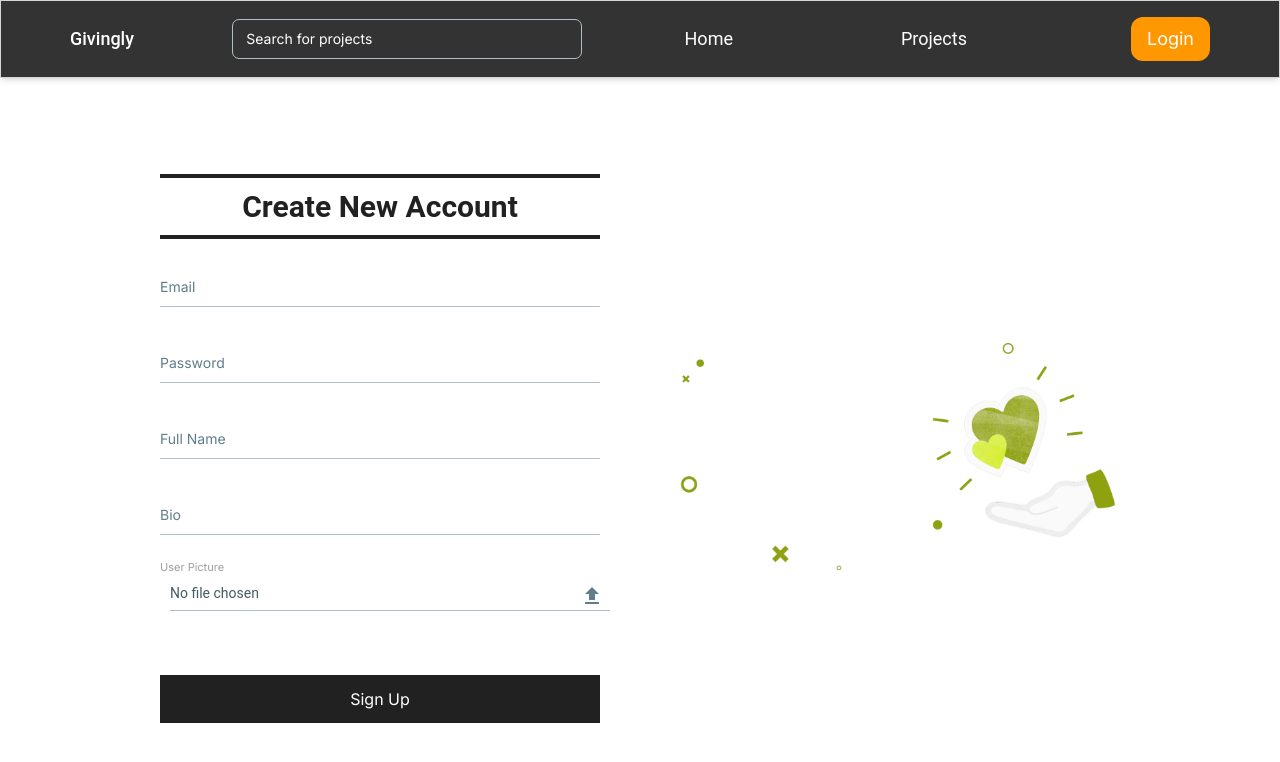
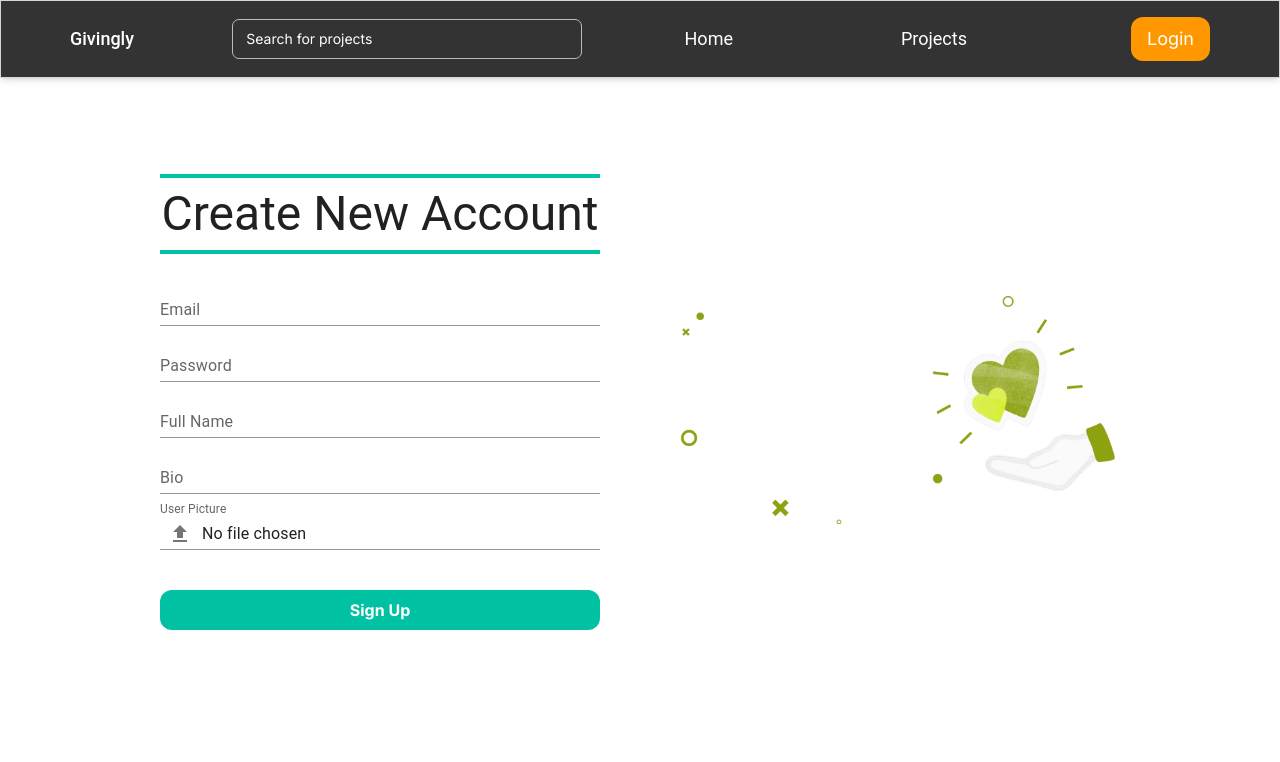
Before and after one commit to 202303-PRM-TR-FEW/Crowdfunding-Platform-Team-10, a Next.js app: page /en/signup in a window 1280 px wide. Shown: the top 762 px of the page. Built offline with nearby package versions, Linux system fonts and the light colour scheme; no server answers; the database is empty.

Commit message:
Added theme color to signup form and updated all  validation error message icons in project  to be material icon

```diff
--- a/app/components/forms/DonationForm.jsx
+++ b/app/components/forms/DonationForm.jsx
@@ -12,7 +12,7 @@ import { Controller, useForm } from "react-hook-form";
 import ArrowBackIosNewIcon from "@mui/icons-material/ArrowBackIosNew";
 import { yupResolver } from "@hookform/resolvers/yup";
 import * as yup from "yup";
-import { InformationCircleIcon } from "@heroicons/react/24/solid";
+import InfoIcon from "@mui/icons-material/Info";
 import {
   addDoc,
   collection,
@@ -132,9 +132,7 @@ const DonationForm = ({ openDonationForm, setOpenDonationForm, id }) => {
                 variant="small"
                 className="flex items-center gap-1 font-normal mt-2 text-red-800 mb-4"
               >
-                {errors.donation && (
-                  <InformationCircleIcon className="w-4 h-4 -mt-px" />
-                )}
+                {errors.donation && <InfoIcon fontSize="small" />}
                 {errors.donation?.message}
               </Typography>
               <div className="flex items-center">
--- a/app/components/forms/LoginForm.jsx
+++ b/app/components/forms/LoginForm.jsx
@@ -11,7 +11,7 @@ import {
   Input,
   Card,
 } from "@material-tailwind/react";
-import { InformationCircleIcon } from "@heroicons/react/24/solid";
+import InfoIcon from "@mui/icons-material/Info";
 
 import { useForm } from "react-hook-form";
 import { yupResolver } from "@hookform/resolvers/yup";
@@ -85,9 +85,7 @@ const LoginForm = () => {
                   variant="small"
                   className="flex items-center gap-1 font-normal mt-2 text-red-800 mb-4"
                 >
-                  {errors.email && (
-                    <InformationCircleIcon className="w-4 h-4 -mt-px" />
-                  )}
+                  {errors.email && <InfoIcon fontSize="small" />}
                   {errors.email?.message}
                 </Typography>
               </div>
@@ -105,9 +103,7 @@ const LoginForm = () => {
                   variant="small"
                   className="flex items-center gap-1 font-normal mt-2 text-red-800 mb-4"
                 >
-                  {errors.password && (
-                    <InformationCircleIcon className="w-4 h-4 -mt-px" />
-                  )}
+                  {errors.password && <InfoIcon fontSize="small" />}
                   {errors.password?.message}
                 </Typography>
               </div>
--- a/app/components/forms/SignupForm.jsx
+++ b/app/components/forms/SignupForm.jsx
@@ -3,17 +3,34 @@ import { useRouter } from "next/navigation";
 import { setDoc, doc, serverTimestamp } from "firebase/firestore";
 import { useAuth } from "@/context/AuthContext";
 import welcomeHand from "../../../public/assets/images/welcome-hand.png";
+import { db } from "@/config/firebase";
+import { FileUpload } from "@mui/icons-material";
+import InfoIcon from "@mui/icons-material/Info";
+import { getDownloadURL, getStorage, ref, uploadBytes } from "firebase/storage";
+import { useForm } from "react-hook-form";
+import { yupResolver } from "@hookform/resolvers/yup";
+import * as yup from "yup";
+import Image from "next/image";
+import {
+  TextField,
+  Typography,
+  InputAdornment,
+  ThemeProvider,
+  createTheme,
+} from "@mui/material";
 
-import { db } from "@/config/firebase";
-import {
-  CardBody,
-  Typography,
-  Input,
-  Button,
-  Card,
-} from "@material-tailwind/react";
-import { FileUpload } from "@mui/icons-material";
-import { getDownloadURL, getStorage, ref, uploadBytes } from "firebase/storage";
+const theme = createTheme({
+  palette: {
+    primary: {
+      main: "#00c1a2",
+    },
+    action: {
+      // Customize the autofill background color
+      hover: "#00c1a2", // Replace with your desired color
+      selected: "#00c1a2", // Replace with your desired color
+    },
+  },
+});
 
 const schema = yup
   .object({
@@ -28,11 +45,6 @@ const schema = yup
   })
   .required();
 
-import { InformationCircleIcon } from "@heroicons/react/24/solid";
-import { useForm } from "react-hook-form";
-import { yupResolver } from "@hookform/resolvers/yup";
-import * as yup from "yup";
-import Image from "next/image";
 const SignupForm = () => {
   const {
     register,
@@ -97,22 +109,23 @@ const SignupForm = () => {
 
   return (
     <div className="lg:grid lg:grid-cols-2 items-center justify-between lg:gap-20 lg:px-40 lg:py-24 py-10 px-5 lg:flex-row flex-col">
+      <ThemeProvider theme={theme}>
         <div className="lg:grid-1 ">
-        <Card className="w-full bg-transparent  shadow-none">
+          <div className="w-full bg-transparent  shadow-none">
             <Typography
               variant="h3"
-            className="text-center text-gray-900 border-y-4 py-2 border-gray-900"
+              className="text-center text-gray-900 border-y-4 py-2 border-lightGreen"
             >
               Create New Account
             </Typography>
 
-          <CardBody className="flex flex-col gap-4 w-full p-0">
+            <div className="flex flex-col gap-4 w-full p-0">
               <form
                 className="flex flex-col gap-2"
                 onSubmit={handleSubmit(onSubmit)}
               >
                 <div className="mt-6">
-                <Input
+                  <TextField
                     label="Email"
                     fullWidth
                     type="email"
@@ -124,14 +137,12 @@ const SignupForm = () => {
                     variant="small"
                     className="flex items-center gap-1 font-normal mt-2 text-red-800 mb-4"
                   >
-                  {errors.email && (
-                    <InformationCircleIcon className="w-4 h-4 -mt-px" />
-                  )}
+                    {errors.email && <InfoIcon fontSize="small" />}
                     {errors.email?.message}
                   </Typography>
                 </div>
                 <div>
-                <Input
+                  <TextField
                     label="Password"
                     fullWidth
                     variant="standard"
@@ -142,14 +153,12 @@ const SignupForm = () => {
                     variant="small"
                     className="flex items-center gap-1 font-normal mt-2 text-red-800 mb-4"
                   >
-                  {errors.password && (
-                    <InformationCircleIcon className="w-4 h-4 -mt-px" />
-                  )}
+                    {errors.password && <InfoIcon fontSize="small" />}
                     {errors.password?.message}
                   </Typography>
                 </div>
                 <div>
-                <Input
+                  <TextField
                     label="Full Name"
                     fullWidth
                     variant="standard"
@@ -160,14 +169,12 @@ const SignupForm = () => {
                     variant="small"
                     className="flex items-center gap-1 font-normal mt-2 text-red-800 mb-4"
                   >
-                  {errors.name && (
-                    <InformationCircleIcon className="w-4 h-4 -mt-px" />
-                  )}
+                    {errors.name && <InfoIcon fontSize="small" />}
                     {errors.name?.message}
                   </Typography>
                 </div>
                 <div>
-                <Input
+                  <TextField
                     label="Bio"
                     fullWidth
                     variant="standard"
@@ -178,16 +185,21 @@ const SignupForm = () => {
                     variant="small"
                     className="flex items-center gap-1 font-normal mt-2 text-red-800 mb-4"
                   >
-                  {errors.bio && (
-                    <InformationCircleIcon className="w-4 h-4 -mt-px" />
-                  )}
+                    {errors.bio && <InfoIcon fontSize="small" />}
                     {errors.bio?.message}
                   </Typography>
                 </div>
                 <div>
-                <Input
+                  <TextField
                     variant="standard"
                     fullWidth
+                    InputProps={{
+                      startAdornment: (
+                        <InputAdornment position="end">
+                          <FileUpload />
+                        </InputAdornment>
+                      ),
+                    }}
                     className="cursor-pointer"
                     icon={<FileUpload />}
                     accept="image/*"
@@ -201,15 +213,13 @@ const SignupForm = () => {
                     variant="small"
                     className="flex items-center gap-1 font-normal mt-2 text-red-800 mb-4"
                   >
-                  {errors.userImg && (
-                    <InformationCircleIcon className="w-4 h-4 -mt-px" />
-                  )}
+                    {errors.userImg && <InfoIcon fontSize="small" />}
                     {errors.userImg?.message}
                   </Typography>
                 </div>
 
                 <button
-                className="mt-8 bg-gray-900 py-3 px-1 w-full text-white"
+                  className="mt-8 btn-primary w-full "
                   type="submit"
                   variant="filled"
                   fullWidth
@@ -218,8 +228,8 @@ const SignupForm = () => {
                 </button>
               </form>
               <p>{err}</p>
-          </CardBody>
-        </Card>
+            </div>
+          </div>
         </div>
         <div className="lg:grid-1 hidden lg:block">
           <Image
@@ -230,6 +240,7 @@ const SignupForm = () => {
             className="w-full"
           />
         </div>
+      </ThemeProvider>
     </div>
   );
 };
```
Also changed, not shown: app/components/forms/ProjectForm.jsx (+9 -23 lines). Lines whose indentation alone changed are shown as unchanged.
